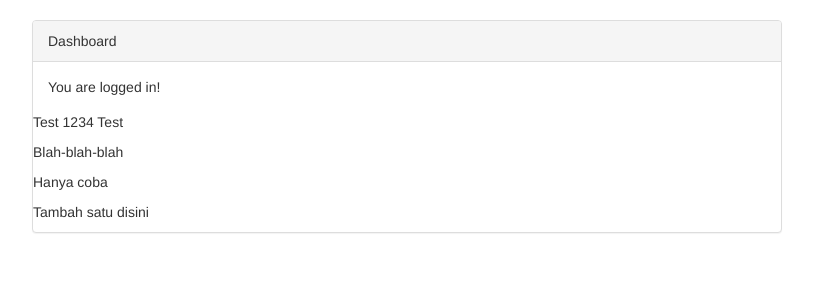
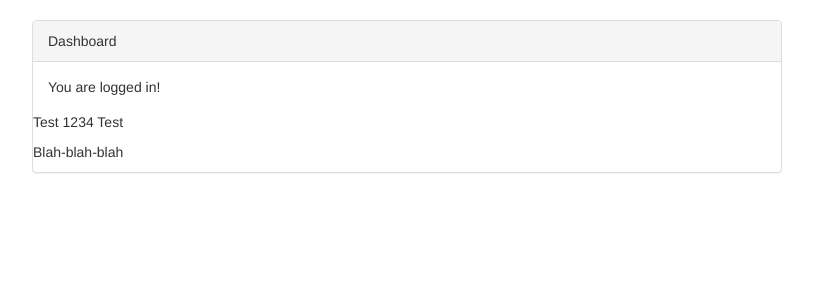
Before and after one commit to hafizhconan/barcode, a Laravel app: template resources/views/home.blade.php in a window 1280 px wide. Shown: the part 51-351 px from the top of the page, without its empty margins (233-1046 px from the left). Run offline with Laravel 8, Linux system fonts and the light colour scheme; the template is opened without the code that fills it, so the values that code supplies are empty; settings files or empty folders that the repository lacks are supplied; some libraries are stand-ins or nearby versions.

Commit message:
hapus baris

```diff
--- a/resources/views/home.blade.php
+++ b/resources/views/home.blade.php
@@ -12,8 +12,6 @@
                 </div>
                 <p>Test 1234 Test</p>
                 <p>Blah-blah-blah</p>
-                <p>Hanya coba</p>
-                <p>Tambah satu disini</p>
             </div>
         </div>
     </div>
```
